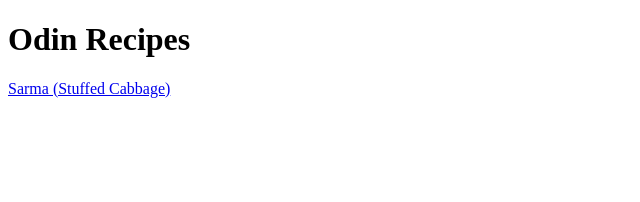
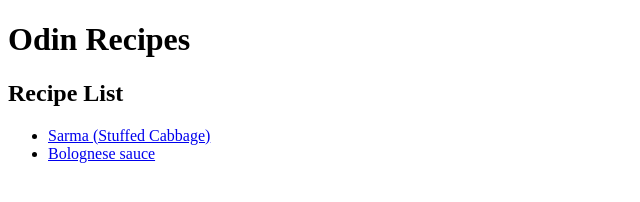
Before and after one commit to gisha313/odin-recipes, a plain HTML site: page index.html in a window 1280 px wide. Shown: the whole page, without its empty margins (0-640 px from the left). Drawn offline with Linux system fonts and the light colour scheme.

Commit message:
Add list of recipes to homepage

```diff
--- a/index.html
+++ b/index.html
@@ -7,6 +7,10 @@
     </head>
     <body>
         <h1>Odin Recipes</h1>
-        <a href = "./recipes/sarma.html">Sarma (Stuffed Cabbage)</a>
+        <h2>Recipe List</h2>
+        <ul>
+            <li><a href = "./recipes/sarma.html">Sarma (Stuffed Cabbage)</a></li>
+            <li><a href = "./recipes/bolognese.html">Bolognese sauce</a></li>
+        </ul>
     </body>
 </html>
```
